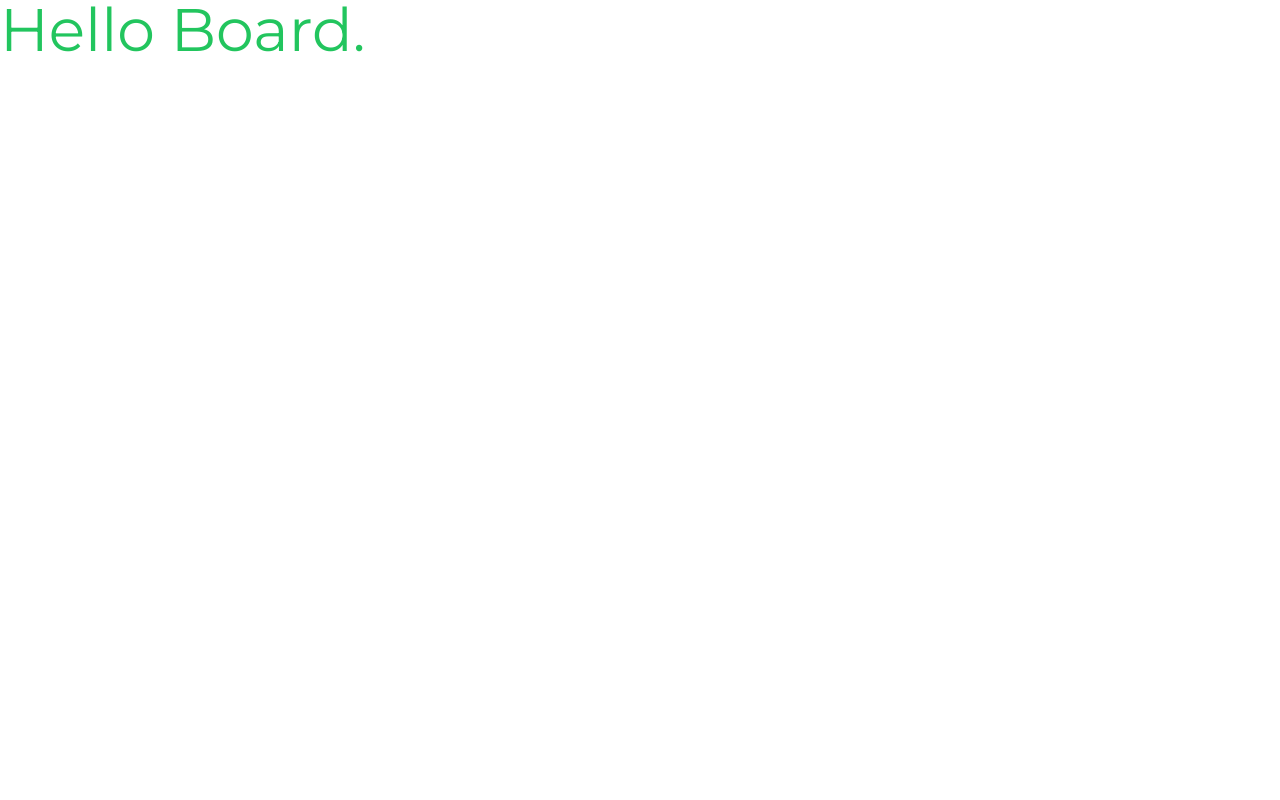
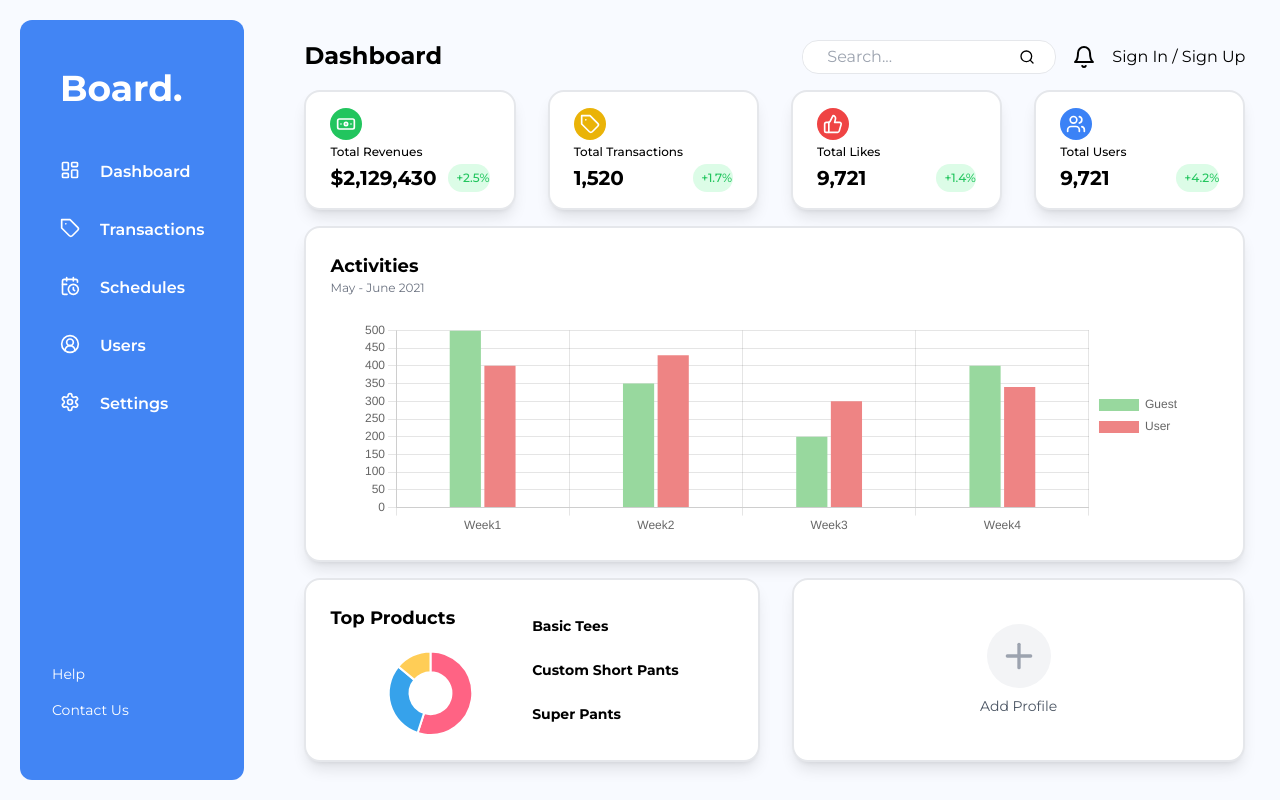
Before and after one commit to thejediboySHASHANK/Dashboard, a Next.js app: page / in a window 1280 px wide. Built offline with nearby package versions, Linux system fonts and the light colour scheme; no server answers.

Commit message:
Dashboard updation v5

```diff
--- a/app/(routes)/dashboard/page.tsx
+++ b/app/(routes)/dashboard/page.tsx
@@ -1,14 +1,15 @@
 "use client"
-import React, {useEffect} from 'react'
+import React, {useEffect, useState} from 'react'
 import {signOut, useSession} from "next-auth/react";
+import Image from "next/image";
 import {
-    Banknote,
+    Banknote, Bell,
     CalendarClock,
     Code,
     ImageIcon,
     LayoutDashboard,
     MessageSquare,
-    Music,
+    Music, Plus, Search,
     Settings,
     Tag, ThumbsUp, UserCircle2, Users,
     VideoIcon
@@ -18,22 +19,9 @@ import SignOutButton from "@/components/SignOutButton";
 // IMPORTING CHARTJS COMPONENTS
 import ChartBar from "@/components/chart";
 import DoughnutChart from "@/components/doughnutChart"
+import Navbar from "@/components/Navbar";
 
 const Dashboard = () => {
-    // const {data: session} = useSession()
-    // if (session && session.user) {
-    //     return (
-    //         <div className="flex gap-4 ml-auto">
-    //             <p className="text-sky-600">{session.user.name}</p>
-    //             <button onClick={() => signOut()} className="text-red-500">
-    //                 Sign Out
-    //             </button>
-    //         </div>
-    //     )
-    // }
-
-
-
     const routes = [
         {
             label: "Dashboard",
@@ -98,6 +86,18 @@ const Dashboard = () => {
         },
     ]
 
+    const [show, setShow] = useState(false)
+    // if (show) {
+    //     return (
+    //         <div className="flex justify-around items-start">
+    //             <div className="absolute w-2/5 h-40 bg-white text-white">
+    //
+    //             </div>
+    //         </div>
+    //
+    //     )
+    // }
+
     return (
         <div className="grid grid-cols-[1fr_4fr] h-full">
             <div className="bg-main p-5">
@@ -130,7 +130,7 @@ const Dashboard = () => {
             <div className="bg-main overflow-y-hidden">
                 <div className="h-full grid grid-rows-[10%, 50%, 40%] gap-y-4 px-10 py-10 overflow-y-hidden">
                     <div className="m-0 p-0">
-                        <p className="text-2xl font-bold">Dashboard</p>
+                        <Navbar />
                         <div className="mt-4 flex justify-between gap-8">
                             {cards.map((card) => (
                                 <div
@@ -158,9 +158,12 @@ const Dashboard = () => {
                     </div>
                     <div className="flex justify-between gap-8">
                         <div className="w-1/2 p-6 bg-white shadow-lg rounded-2xl border-2 border-gray-200">
-                            <p className="text-lg font-bold fixed">Top Products</p>
                             <div className="grid grid-cols-2">
-                                <DoughnutChart />
+                                <div>
+                                    <p className="text-lg font-bold">Top Products</p>
+                                    <DoughnutChart />
+                                </div>
+
                                 <div className="flex flex-col justify-around">
                                     <p className="text-sm font-bold">Basic Tees</p>
                                     <p className="text-sm font-bold">Custom Short Pants</p>
@@ -168,9 +171,26 @@ const Dashboard = () => {
                                 </div>
                             </div>
                         </div>
-                        <div className="w-1/2 bg-white  shadow-lg rounded-2xl border-2 border-gray-200">
+                        {
+                            show ?
+                                <div>
+                                    <div className="flex justify-around items-start">
+                                        <div className="absolute w-2/5 h-40 bg-black/10 text-white inset-y-96 inset-x-96">
 
-                        </div>
+                                        </div>
+                                    </div>
+                                </div> :
+                                    <div className="cursor-pointer flex justify-around items-center w-1/2 bg-white  shadow-lg rounded-2xl border-2 border-gray-200">
+                                        <div className="flex flex-col items-center">
+                                            <div className="bg-gray-100 p-3 rounded-full">
+                                                <Plus className="w-10 h-10 text-gray-400"/>
+                                            </div>
+                                            <p className="text-gray-600 text-sm mt-2">Add Profile</p>
+                                        </div>
+                                    </div>
+
+                        }
+
                     </div>
                 </div>
                 {/*<SignOutButton />*/}
--- a/app/globals.css
+++ b/app/globals.css
@@ -11,7 +11,7 @@ body,
 button.btn {
     @apply bg-[#4285F4] my-2 py-2 px-3 rounded-xl text-white w-full;
 }
-input {
+input.in {
     @apply w-full border my-2 py-3 px-3 rounded-2xl bg-[#F5F5F5] text-sm;
 }
 
--- a/app/page.tsx
+++ b/app/page.tsx
@@ -1,7 +1,9 @@
+import Dashboard from "@/app/(routes)/dashboard/page";
+
 export default function Home() {
   return (
-    <div className="text-6xl text-green-500">
-      Hello Board.
-    </div>
+
+      <Dashboard />
+
   )
 }
--- /dev/null
+++ b/components/Navbar.tsx
@@ -0,0 +1,50 @@
+"use client"
+import React, {useState} from 'react'
+import {Bell, Search} from "lucide-react";
+import Image from "next/image";
+import {useSession} from "next-auth/react";
+
+const Navbar = () => {
+    const {data: session} = useSession()
+    const [show, setShow] = useState(false)
+
+    if (show) {
+        return (
+            <div className="flex justify-around items-start">
+                <div className="absolute w-2/5 h-40 bg-white text-white">
+
+                </div>
+            </div>
+
+        )
+    }
+
+    return (
+        <div className="flex justify-between">
+            <p className="text-2xl font-bold">Dashboard</p>
+            <div className="items-center flex gap-4">
+                <div className="flex items-center bg-white pr-5 rounded-2xl text-md py-1 border border-gray-200">
+                    <input className="rounded-2xl pl-6 focus:outline-none" placeholder="Search..."/>
+                    <Search className="w-4 h-4" />
+                </div>
+                <Bell className="w-6 h-6" />
+                {session && session.user && session.user.image ?
+                    <div className="w-8 h-8">
+                        <Image
+                            src={session.user.image}
+                            width={2}
+                            height={2}
+                            className="rounded-full w-5 h-5"
+                            alt="user profile"
+                            layout="responsive"
+                        />
+                    </div> :
+                    <div>
+                        <p>Sign In / Sign Up</p>
+                    </div>
+                }
+            </div>
+        </div>
+    )
+}
+export default Navbar
--- a/components/doughnutChart.jsx
+++ b/components/doughnutChart.jsx
@@ -52,7 +52,7 @@ const DoughnutChart = () => {
     };
 
     return (
-        <div className="rounded-2xl mt-2" style={{height: "15vh"}}>
+        <div className="rounded-2xl -mt-4" style={{height: "15vh"}}>
             <Doughnut className="" data={data} options={options}/>
         </div>
     );
--- a/next.config.js
+++ b/next.config.js
@@ -1,4 +1,9 @@
 /** @type {import('next').NextConfig} */
-const nextConfig = {}
+const nextConfig = {
+    reactStrictMode: true,
+    images : {
+        domains: ['i.pinimg.com', 'lh3.googleusercontent.com'],
+    }
+}
 
 module.exports = nextConfig
```
